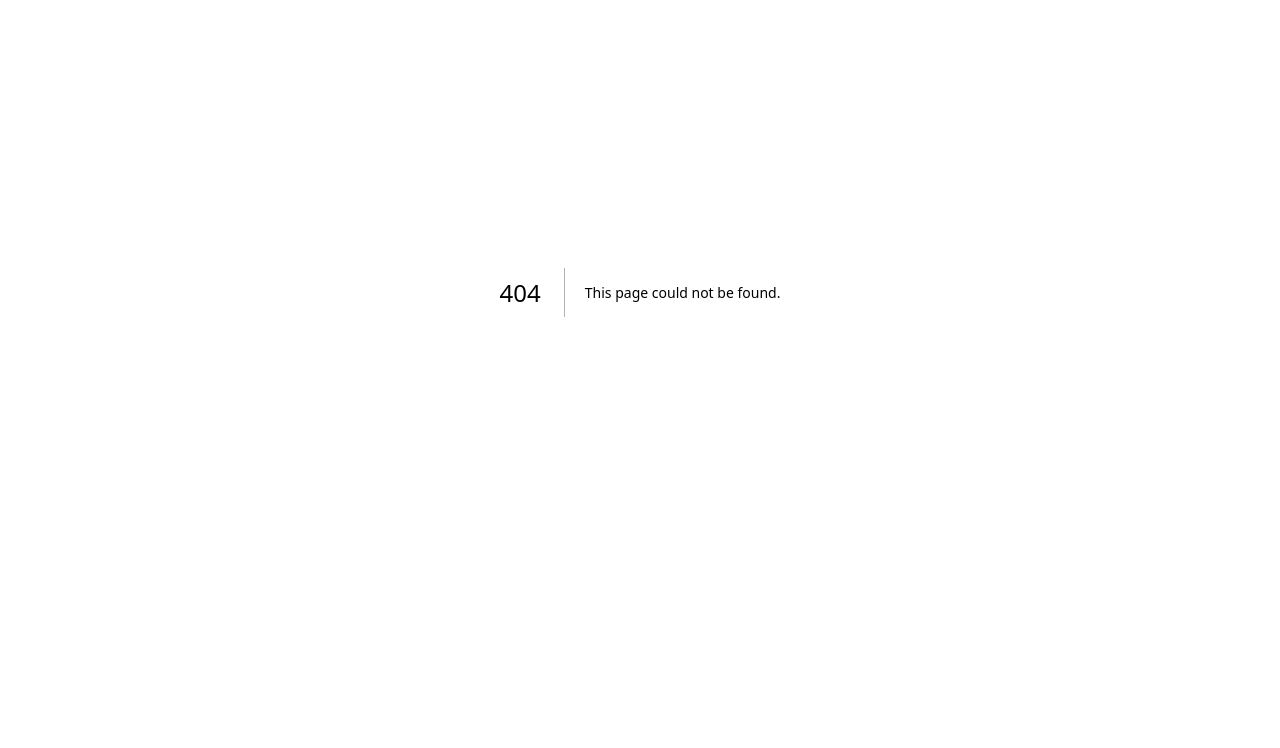
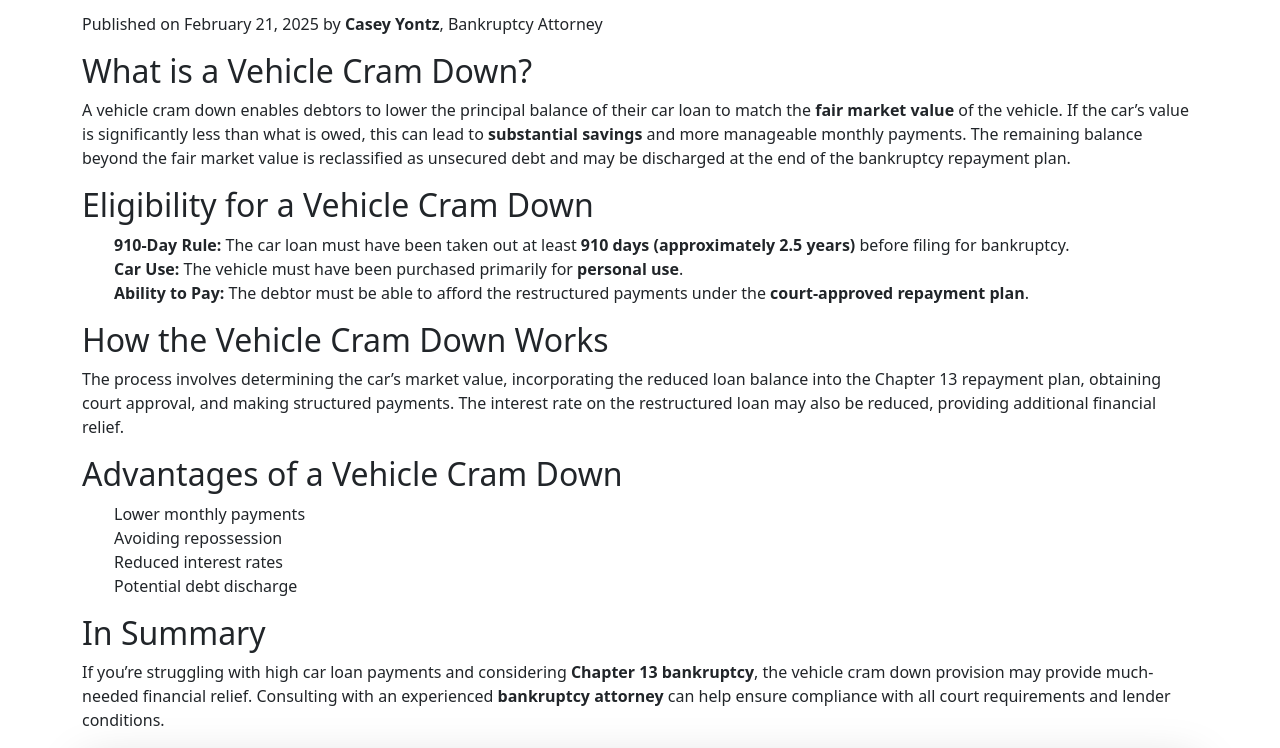
Before and after one commit to caseyy2003/next.js-az-gyr-bksite, a Next.js app: page /arizona-bankruptcy-lawyers-blog/chapter-13-vehicle-cram-down in a window 1280 px wide. Before the commit this address had no page. Shown: the part 340-1088 px from the top of the page. Before the commit the page ends 1056 px from the top, so only its background shows below. Built offline with nearby package versions, Linux system fonts and the light colour scheme.

Commit message:
added blog post and link

```diff
--- /dev/null
+++ b/src/app/arizona-bankruptcy-lawyers-blog/chapter-13-vehicle-cram-down/page.tsx
@@ -0,0 +1,91 @@
+import Link from "next/link";
+import LeadCaptureForm from "@/components/LeadCaptureForm";
+import { serviceAreas } from "@/constants/serviceAreas";
+
+export const metadata = {
+  title: "Understanding Vehicle Cram Down in Chapter 13 Bankruptcy",
+  description:
+    "Learn how the vehicle cram down provision in Chapter 13 bankruptcy can help reduce car loan debt and prevent repossession.",
+  keywords:
+    "Chapter 13 Bankruptcy, Vehicle Cram Down, Car Loan Reduction, Debt Relief, Bankruptcy Process",
+  openGraph: {
+    title: "Understanding Vehicle Cram Down in Chapter 13 Bankruptcy",
+    description:
+      "Learn how the vehicle cram down provision in Chapter 13 bankruptcy can help reduce car loan debt and prevent repossession.",
+    url: "https://yourwebsite.com/arizona-bankruptcy-lawyers-blog/vehicle-cram-down",
+    type: "article",
+    images: [
+      {
+        url: "/images/vehicle-cram-down.jpg",
+        width: 1200,
+        height: 630,
+        alt: "Vehicle Cram Down",
+      },
+    ],
+  },
+};
+
+const VehicleCramDownPage = () => {
+  return (
+    <div className="container mx-auto p-6">
+      <h1 className="text-3xl font-bold mb-4">Understanding Vehicle Cram Down in Chapter 13 Bankruptcy</h1>
+      <p className="text-gray-600 text-sm">
+        Published on February 21, 2025 by <strong>Casey Yontz</strong>, Bankruptcy Attorney
+      </p>
+
+      <h2 className="text-2xl font-semibold mt-6">What is a Vehicle Cram Down?</h2>
+      <p>
+        A vehicle cram down enables debtors to lower the principal balance of their car loan to match the <strong>fair market value</strong> of the vehicle. If the car’s value is significantly less than what is owed, this can lead to <strong>substantial savings</strong> and more manageable monthly payments. The remaining balance beyond the fair market value is reclassified as unsecured debt and may be discharged at the end of the bankruptcy repayment plan.
+      </p>
+
+      <h2 className="text-2xl font-semibold mt-6">Eligibility for a Vehicle Cram Down</h2>
+      <ul className="list-disc ml-6 mt-2">
+        <li><strong>910-Day Rule:</strong> The car loan must have been taken out at least <strong>910 days (approximately 2.5 years)</strong> before filing for bankruptcy.</li>
+        <li><strong>Car Use:</strong> The vehicle must have been purchased primarily for <strong>personal use</strong>.</li>
+        <li><strong>Ability to Pay:</strong> The debtor must be able to afford the restructured payments under the <strong>court-approved repayment plan</strong>.</li>
+      </ul>
+
+      <h2 className="text-2xl font-semibold mt-6">How the Vehicle Cram Down Works</h2>
+      <p>
+        The process involves determining the car’s market value, incorporating the reduced loan balance into the Chapter 13 repayment plan, obtaining court approval, and making structured payments. The interest rate on the restructured loan may also be reduced, providing additional financial relief.
+      </p>
+
+      <h2 className="text-2xl font-semibold mt-6">Advantages of a Vehicle Cram Down</h2>
+      <ul className="list-disc ml-6 mt-2">
+        <li>Lower monthly payments</li>
+        <li>Avoiding repossession</li>
+        <li>Reduced interest rates</li>
+        <li>Potential debt discharge</li>
+      </ul>
+
+      <h2 className="text-2xl font-semibold mt-6">In Summary</h2>
+      <p>
+        If you’re struggling with high car loan payments and considering <strong>Chapter 13 bankruptcy</strong>, the vehicle cram down provision may provide much-needed financial relief. Consulting with an experienced <strong>bankruptcy attorney</strong> can help ensure compliance with all court requirements and lender conditions.
+      </p>
+
+      {/* Lead Capture Form */}
+      <LeadCaptureForm />
+
+      {/* Nearby Service Areas */}
+      <h2 className="text-2xl font-semibold mt-8">Nearby Cities We Serve</h2>
+      <ul className="grid grid-cols-2 md:grid-cols-3 gap-2">
+        {serviceAreas.map((area) => (
+          <li key={area.slug}>
+            <Link href={`/bankruptcy-attorney-${area.slug}`} className="text-blue-600 hover:underline">
+              Bankruptcy Attorney in {area.name}
+            </Link>
+          </li>
+        ))}
+      </ul>
+
+      {/* Back to Blog */}
+      <div className="mt-6">
+        <Link href="/arizona-bankruptcy-lawyers-blog" className="text-blue-500 hover:underline">
+          ← Back to Blog
+        </Link>
+      </div>
+    </div>
+  );
+};
+
+export default VehicleCramDownPage;
```
Also changed, not shown: src/app/arizona-bankruptcy-lawyers-blog/page.tsx (+10 -0 lines).
